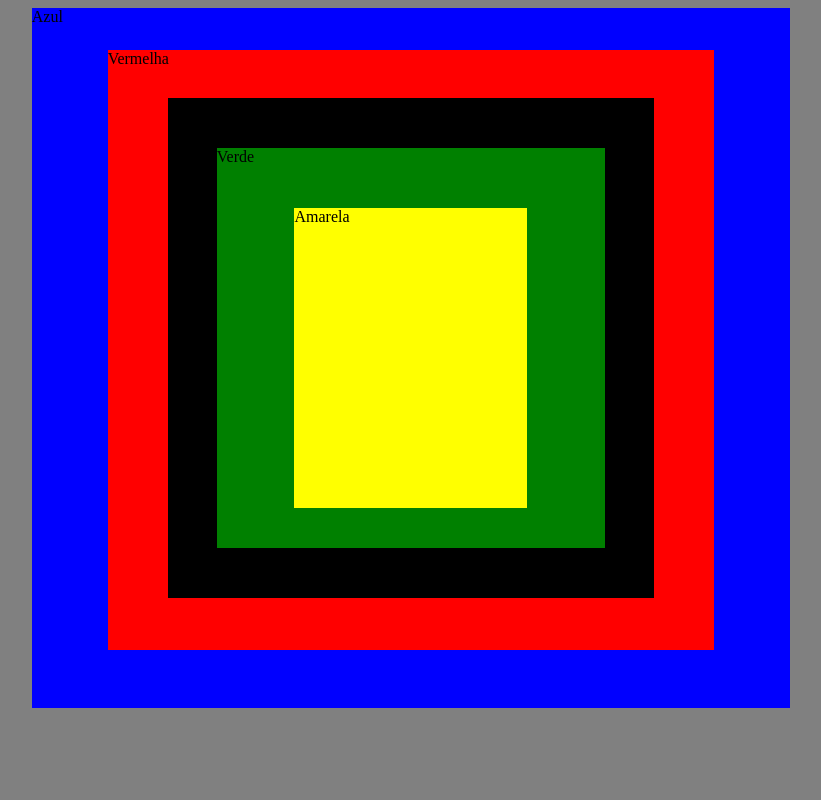
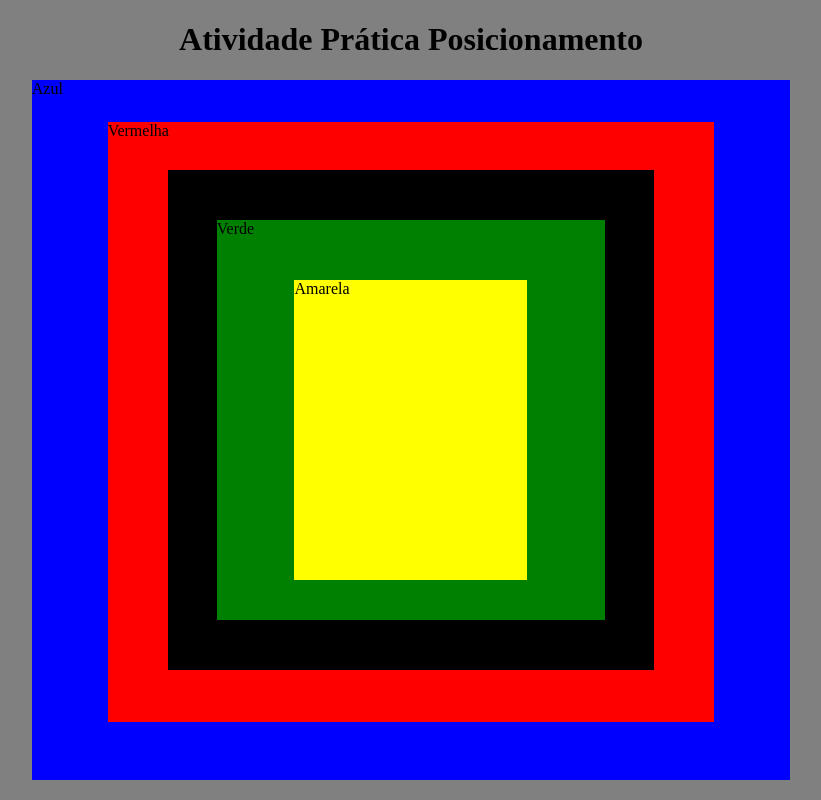
Before and after one commit to GuilhermRissi/PosicionamentoCSS, a plain HTML site: page index.html in a window 1280 px wide. Shown: the whole page, without its empty margins (229-1050 px from the left). Drawn offline with Linux system fonts and the light colour scheme.

Commit message:
Segundo Commit

```diff
--- a/index.html
+++ b/index.html
@@ -7,6 +7,7 @@
     <title>Atividade de Posicionamento CSS</title>
     <link rel="stylesheet" href="style.css">
 </head>
+<center><h1 class="h1">Atividade Prática Posicionamento</h1></center>
 <body class="body">
     <div class="Azul">Azul
         <div class="Vermelha">Vermelha
--- a/style.css
+++ b/style.css
@@ -50,3 +50,7 @@
     left: 20%;
     top: 15%;
 }
+
+.h1{
+    position: static;
+}
```
